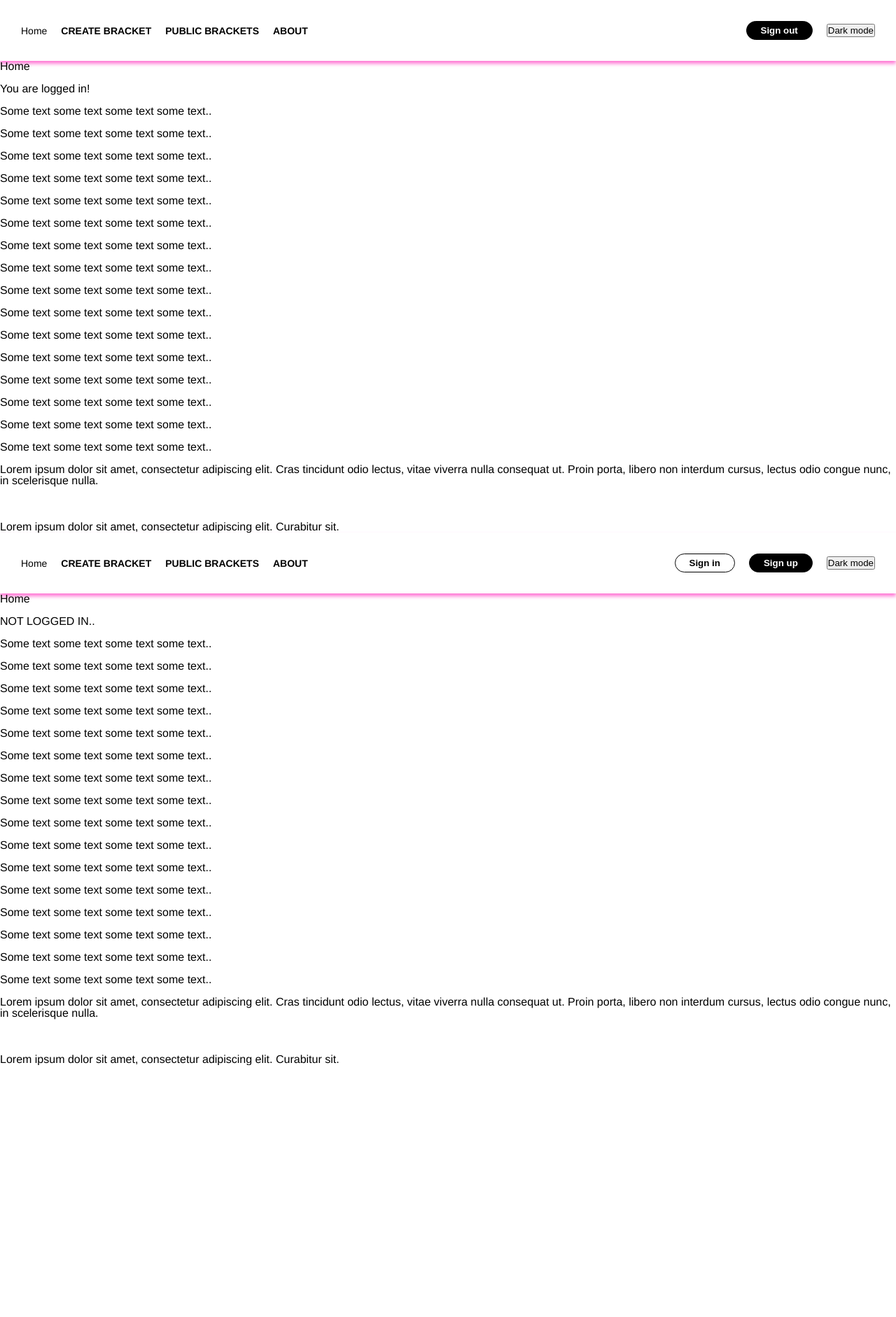
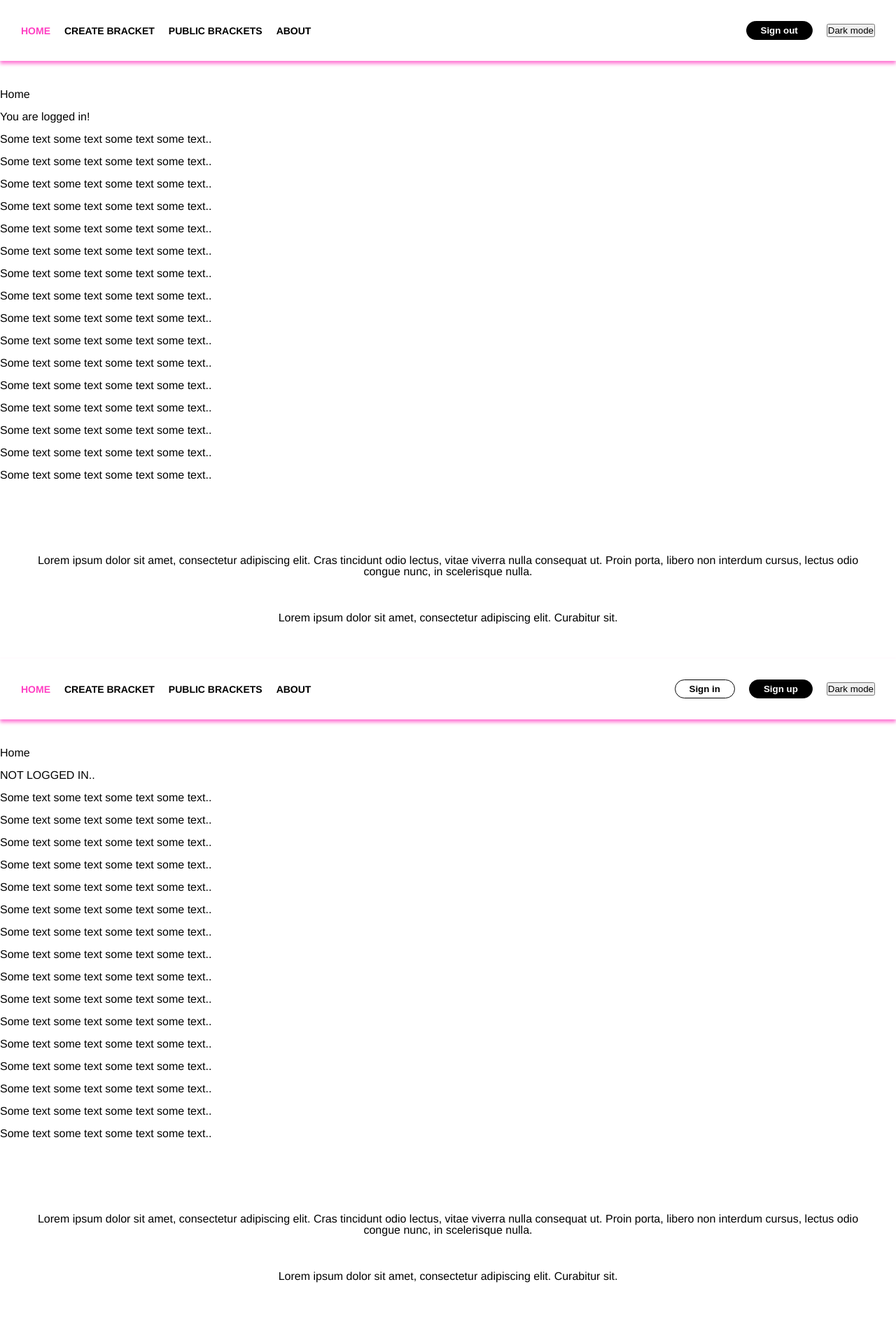
Before and after one commit to seb-lju/Yrkesprov, a PHP site: page / in a window 1280 px wide. Shown: the whole page at 70% size. Before the commit the page ends 1522 px from the top, so only its background shows below. Run offline with PHP 8.4, Linux system fonts and the light colour scheme; the visitor is signed in with stand-in values (Sample User, id 1).

Commit message:
Update style.css
Tog bort onödig CSS och skapade CSS för aktiva fliken, footer och annat.

```diff
--- a/style.css
+++ b/style.css
@@ -25,6 +25,7 @@ time, mark, audio, video {
 	vertical-align: baseline;
 }
 /* HTML5 display-role reset for older browsers */
+
 article, aside, details, figcaption, figure,
 footer, header, hgroup, menu, nav, section {
 	display: block;
@@ -55,6 +56,8 @@ table {
     margin: 0;
     box-sizing: border-box;
 }
+
+
 body{
 	margin: 0px;
 	font-family: Gotham, "Helvetica Neue", Helvetica, Arial, "sans-serif";
@@ -170,12 +173,7 @@ body{
 	color: #000;
 }
 
-.navbar.left p {
-	text-transform: uppercase;
-	font-weight: 600;
-	text-decoration: none;
-	color: #000;
-}
+
 .navbar-left a:hover {
     color: #ff40c3;
 }
@@ -240,3 +238,32 @@ body.dark-theme{
   box-shadow: 0px 8px 16px 0px rgba(0,0,0,0.2);
   z-index: 1;
 }
+
+
+body.guestSettings{
+	background-color: aqua;
+}
+
+
+
+.object {
+	max-width: 1440px;
+	margin: auto;
+}
+
+.create {
+	margin: 40px 0px 40px 0px;
+}
+
+.footer {
+	padding: 50px;
+	text-align: center;
+}
+
+.active {
+	color: #ff40c3;
+	text-transform: uppercase;
+    font-weight: 600;
+	cursor:default;
+	font-family: Gotham, "Helvetica Neue", Helvetica, Arial, "sans-serif";
+}
```
